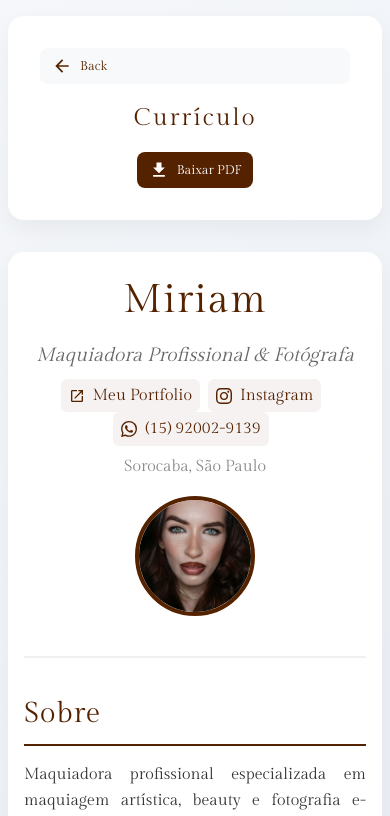
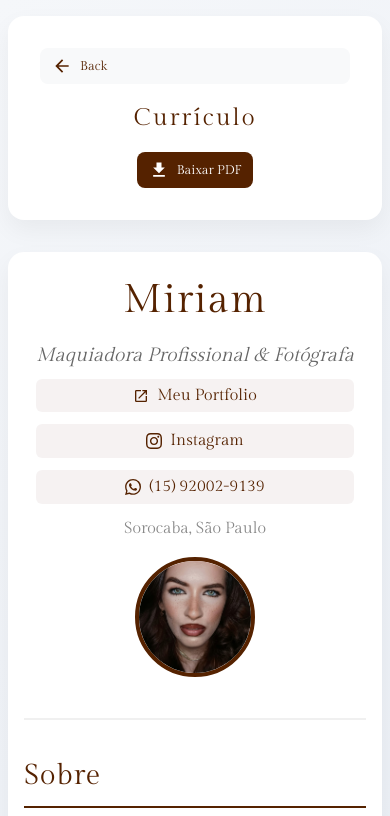
Before and after one commit to ferforastieri/MundoDeMiriam, a Vue app: page /curriculum in a window 390 px wide. Shown: the top 816 px of the page. Built offline with nearby package versions, Linux system fonts and the light colour scheme; no server answers.

Commit message:
style: Enhance mobile layout for website links in CurriculumProfile component to ensure proper stacking and alignment on smaller screens.

```diff
--- a/src/components/curriculum/CurriculumProfile.vue
+++ b/src/components/curriculum/CurriculumProfile.vue
@@ -789,6 +789,24 @@ export default {
   .curriculum-content {
     padding: 1.5rem;
   }
+
+  /* Links empilhados no mobile */
+  .profile-info .website {
+    display: flex !important;
+    flex-direction: column !important;
+    gap: 0.5rem !important;
+    align-items: center !important;
+  }
+
+  .profile-info .website .portfolio-link,
+  .profile-info .website .instagram-link,
+  .profile-info .website .whatsapp-link {
+    display: flex !important;
+    width: 100% !important;
+    justify-content: center !important;
+    margin-right: 0 !important;
+    margin-bottom: 0.25rem !important;
+  }
 }
 
 @media (max-width: 480px) {
@@ -804,6 +822,23 @@ export default {
   .download-button {
     padding: 0.5rem 0.75rem;
     font-size: 0.8rem;
+  }
+
+  /* Garantir links empilhados em telas pequenas */
+  .profile-info .website {
+    display: flex !important;
+    flex-direction: column !important;
+    gap: 0.5rem !important;
+    align-items: center !important;
+  }
+
+  .profile-info .website .portfolio-link,
+  .profile-info .website .instagram-link,
+  .profile-info .website .whatsapp-link {
+    display: flex !important;
+    width: 100% !important;
+    justify-content: center !important;
+    margin-right: 0 !important;
   }
 }
 
```
